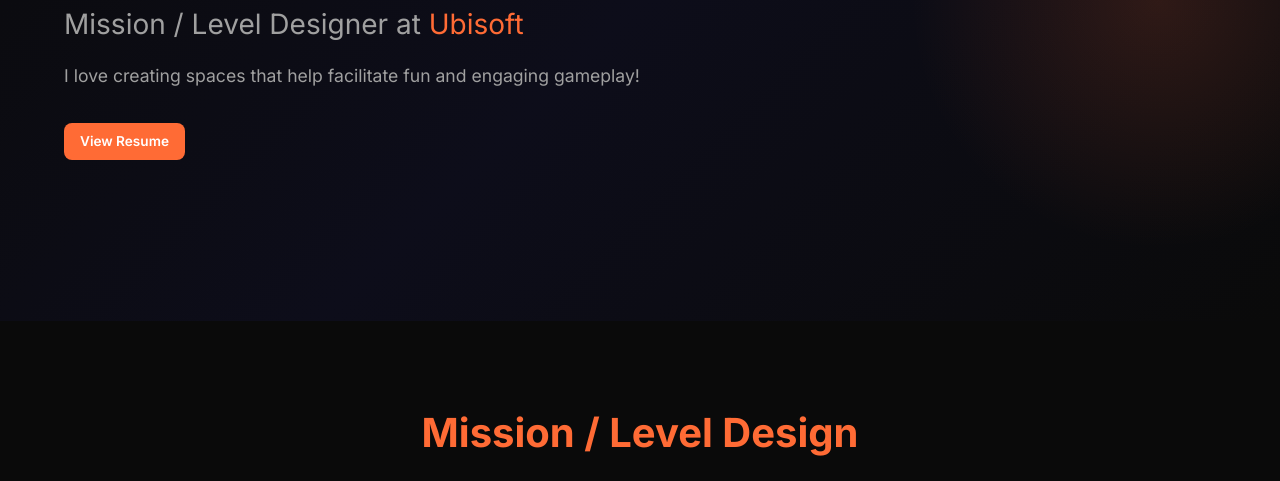
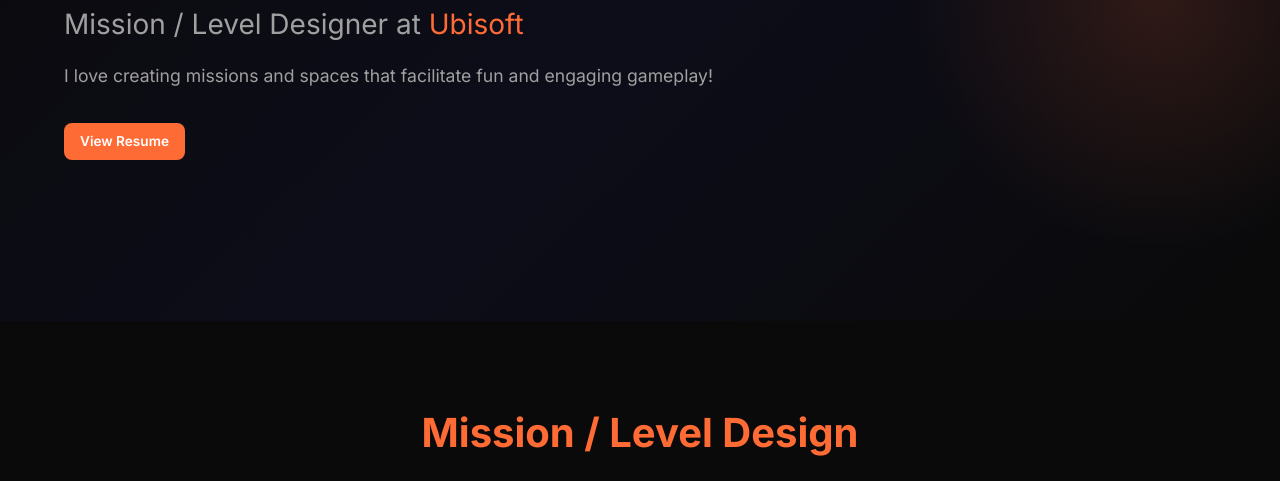
Before and after one commit to VarunBajaj22/varunbajaj22.github.io, an Astro site: page / in a window 1280 px wide. Shown: the part 319-800 px from the top of the page. Built offline with nearby package versions, Linux system fonts and the light colour scheme; Astro itself is replaced by a stand-in of ours.

```diff
--- a/src/pages/index.astro
+++ b/src/pages/index.astro
@@ -12,7 +12,7 @@
       <div class="hero-text">
         <h1 class="hero-name">Varun Bajaj</h1>
         <p class="hero-role">Mission / Level Designer at <span class="accent">Ubisoft</span></p>
-        <p class="hero-tagline">I love creating spaces that help facilitate fun and engaging gameplay!</p>
+        <p class="hero-tagline">I love creating missions and spaces that facilitate fun and engaging gameplay!</p>
         <div class="hero-actions">
           <a href={resume.url} class="btn btn-primary" download={resume.download}>{resume.label}</a>
         </div>
```
